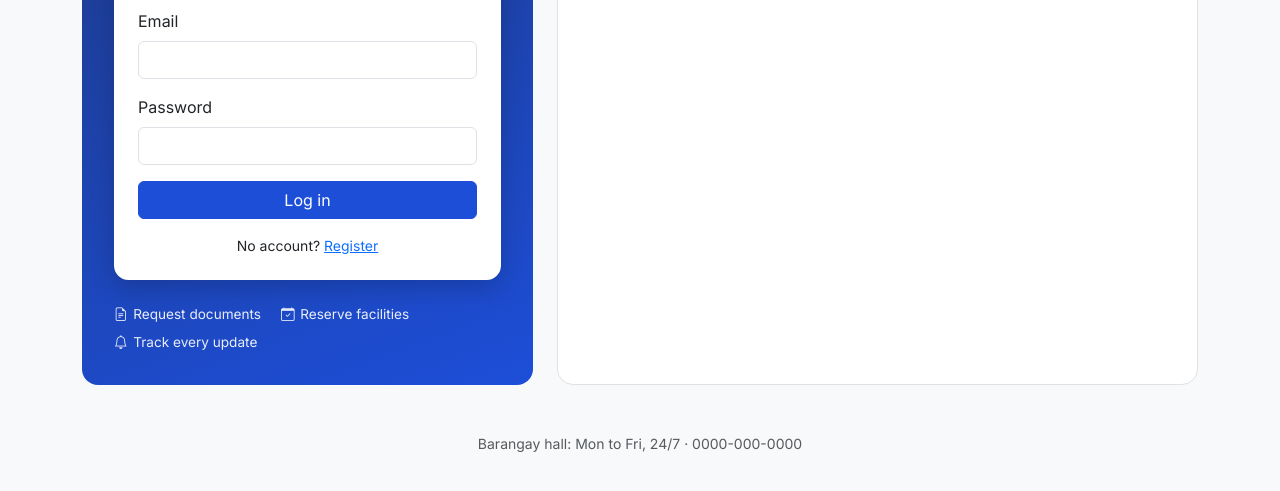
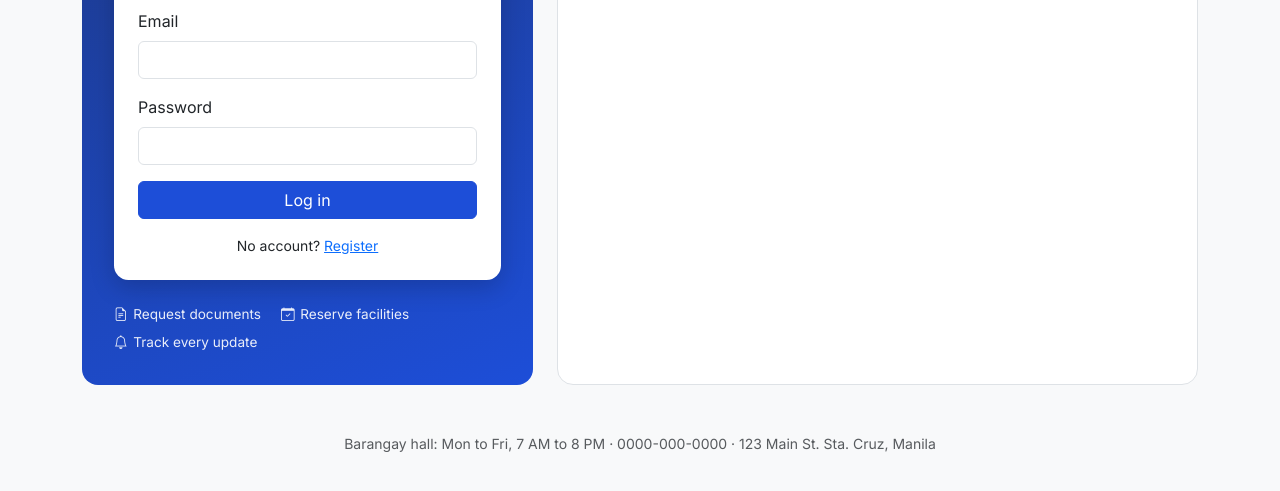
Before and after one commit to ArcPnut/BarangayLink, a website: page public/index.html in a window 1280 px wide. Shown: the part 203-694 px from the top of the page. Drawn offline with nearby package versions, Linux system fonts and the light colour scheme; no server answers.

Commit message:
Replace barangay values on login page

```diff
--- a/public/index.html
+++ b/public/index.html
@@ -136,7 +136,7 @@
   <script src="/board.js"></script>
   <script>
     const SITE = window.SITE || { hall: {} };
-    const hallBits = [SITE.hall && SITE.hall.hours, SITE.hall && SITE.hall.phone].filter(Boolean);
+    const hallBits = [SITE.hall && SITE.hall.hours, SITE.hall && SITE.hall.phone, SITE.hall && SITE.hall.address].filter(Boolean);
     document.getElementById('hallLine').textContent =
       hallBits.length ? 'Barangay hall: ' + hallBits.join('  ·  ') : '';
 
--- a/public/site-config.js
+++ b/public/site-config.js
@@ -1,10 +1,10 @@
 // Edit these once. The login page and the resident home page both use them.
 window.SITE = {
-  barangayName: 'Your Barangay Name',
-  place: 'City or municipality',
-  hall: {
-    hours: 'Mon to Fri, 24/7',
-    phone: '0000-000-0000',
-    address: '123 Main St. Sta. Cruz, Manila'
-  }
+    barangayName: 'Barangay 123',
+    place: '123 Main St. Sta. Cruz, Manila',
+    hall: {
+        hours: 'Mon to Fri, 7 AM to 8 PM',
+        phone: '0000-000-0000',
+        address: '123 Main St. Sta. Cruz, Manila'
+    }
 };
```
